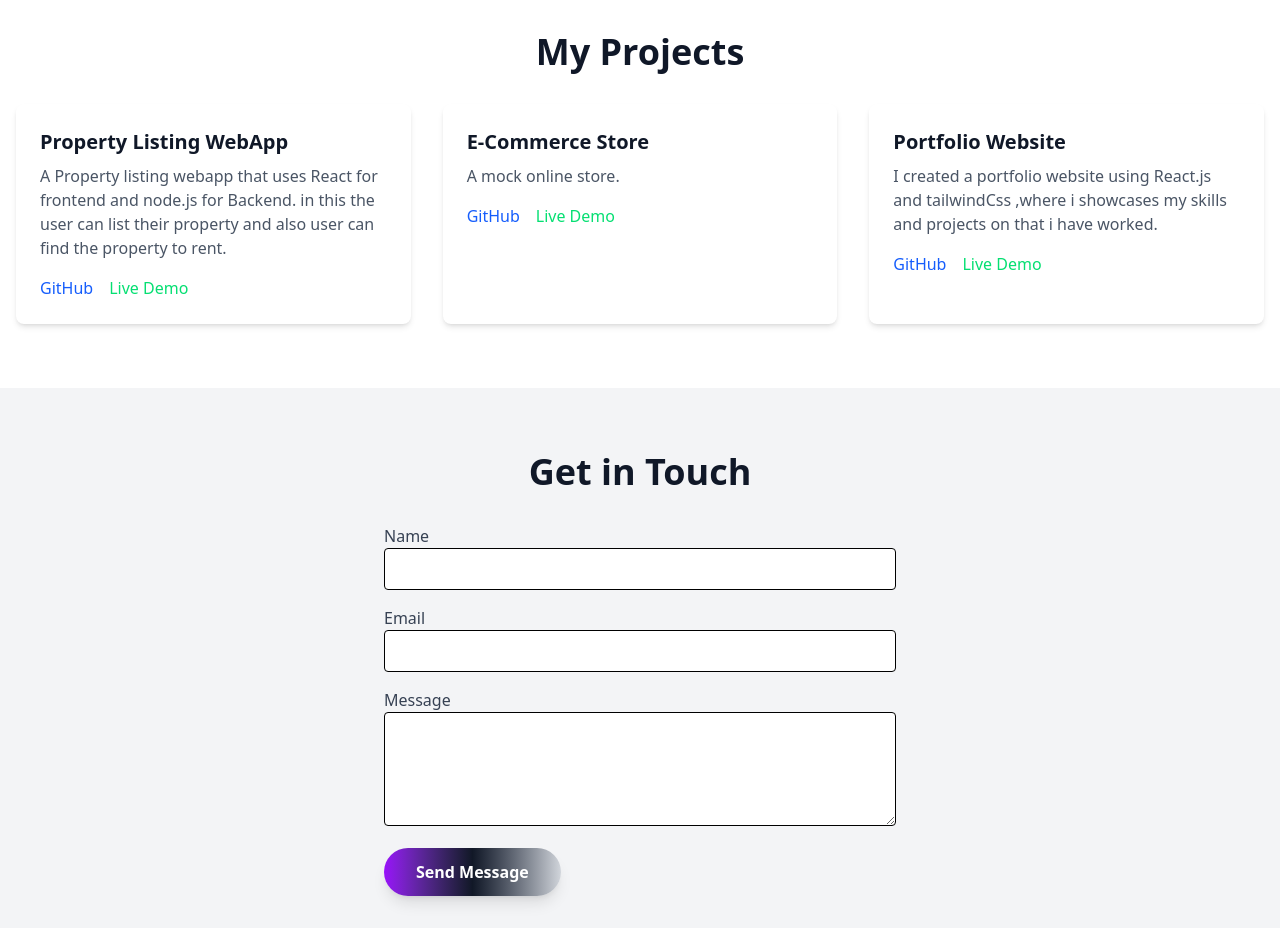
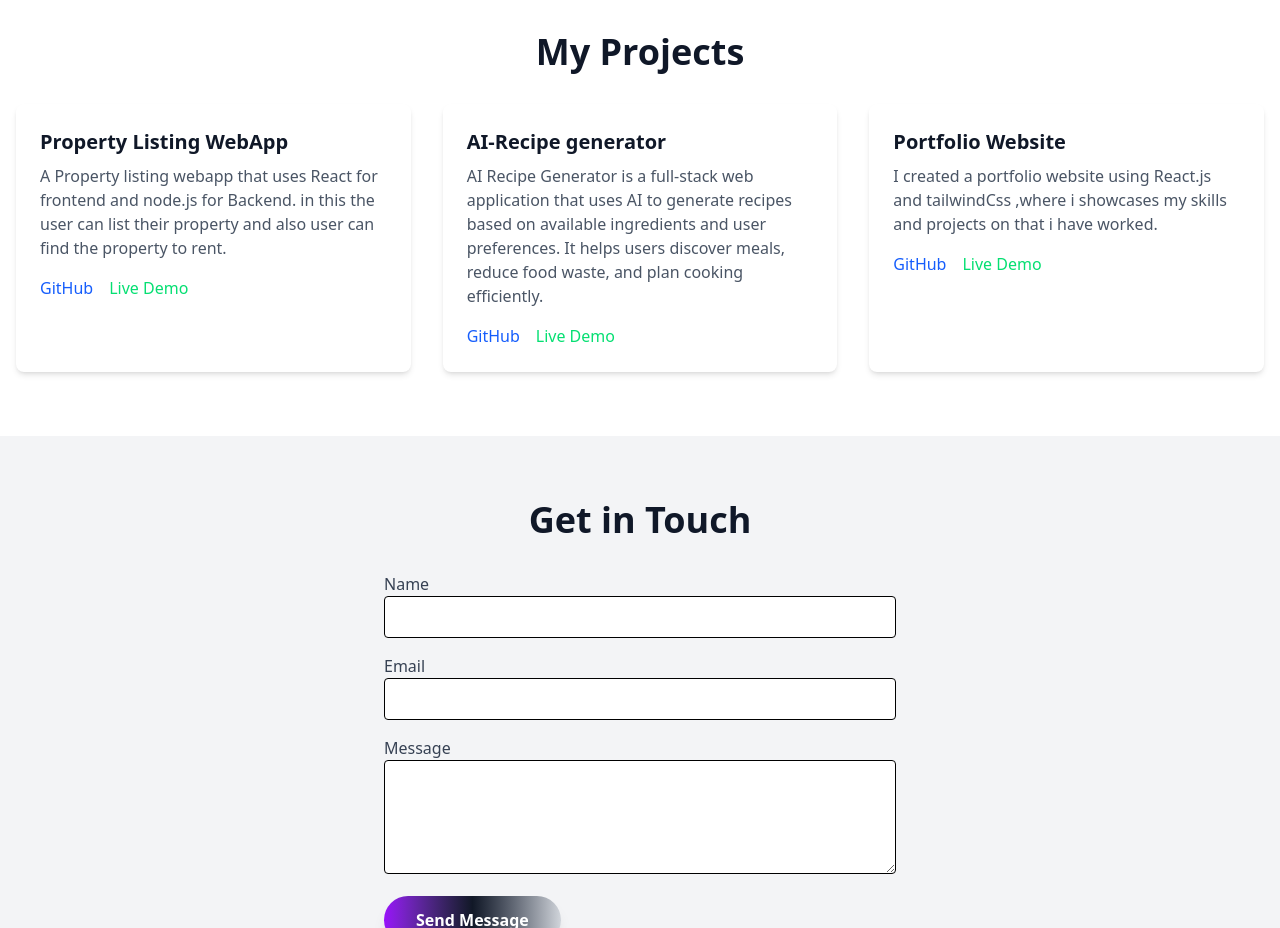
Before and after one commit to suji7724/MywebPage, a React (Vite) app: page / in a window 1280 px wide. Shown: the part 1620-2548 px from the top of the page. Built offline with nearby package versions, Linux system fonts and the light colour scheme.

Commit message:
fix: resolved component path issue and updated project

```diff
--- a/src/App.jsx
+++ b/src/App.jsx
@@ -2,8 +2,8 @@ import { useState } from 'react';
 import Header from './Components/Header.jsx';
 import Hero from './Components/Hero';
 import About from './Components/About';
-import Skills from './components/Skills';
-import Projects from './components/Projects';
+import Skills from './Components/Skills';
+import Projects from './Components/Projects';
 import Contact from './Components/Contact';
 import Footer from './Components/Footer';
 
@@ -18,7 +18,7 @@ function App() {
 
   const [projects] = useState([
     { id: 1, title: 'Property Listing WebApp', description: 'A Property listing webapp that uses React for frontend and node.js for Backend. in this the user can list their property and also user can find the property to rent.', link: 'https://github.com/suji7724/rentease', demo: 'https://rentease-iota.vercel.app/' },
-    { id: 2, title: 'E-Commerce Store', description: 'A mock online store.', link: '#', demo: '#' },
+    { id: 2, title: 'AI-Recipe generator', description: 'AI Recipe Generator is a full-stack web application that uses AI to generate recipes based on available ingredients and user preferences. It helps users discover meals, reduce food waste, and plan cooking efficiently.', link: 'https://github.com/suji7724/Ai-recipe-Generator', demo: '#' },
     { id: 3, title: 'Portfolio Website', description: 'I created a portfolio website using React.js and tailwindCss ,where i showcases my skills and projects on that i have worked.', link: 'https://github.com/suji7724/MywebPage', demo: 'https://suji7724.github.io/MywebPage/' },
   ]);
 
```
